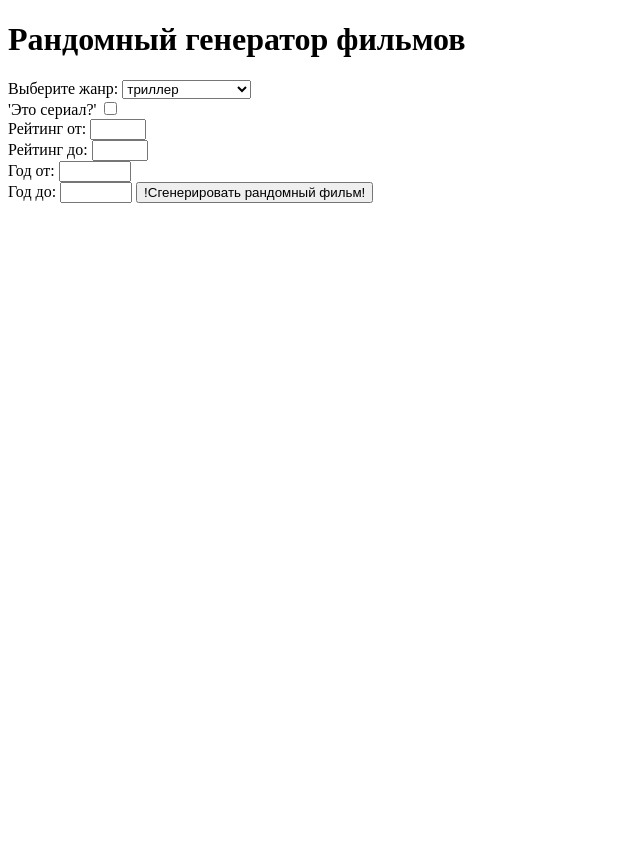
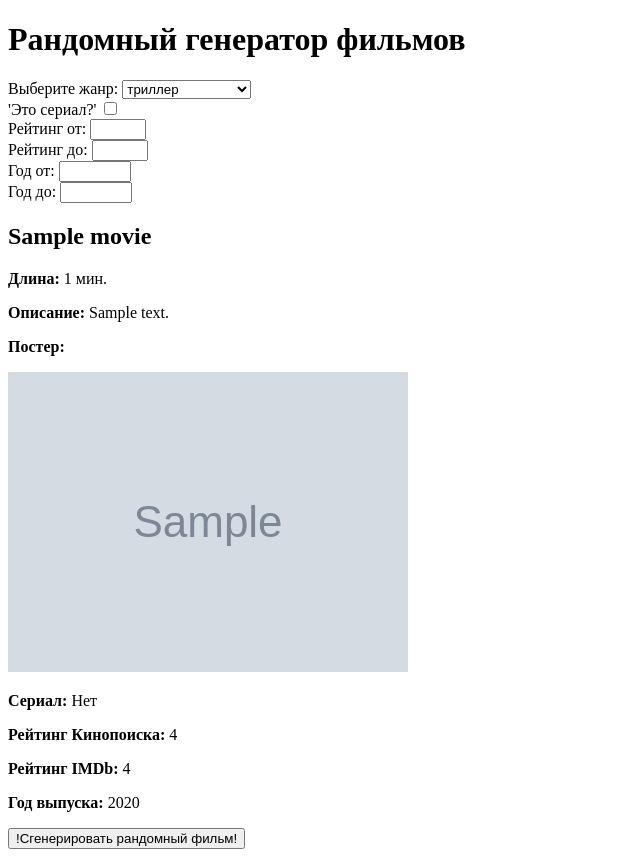
Before and after one commit to gxldmane/KinoAndTochka, a Flask app: template templates/index.html in a window 1280 px wide. Shown: the whole page, without its empty margins (0-640 px from the left). Before the commit the page ends 203 px from the top, so only its background shows below. Run offline with Flask 3, Linux system fonts and the light colour scheme; the template is opened without the code that fills it: most values are stand-ins (such as "Sample title", 1, 10 or a date in 2020); grey boxes marked "Sample" are stand-in pictures.

Commit message:
Update index.html

```diff
--- a/templates/index.html
+++ b/templates/index.html
@@ -57,6 +57,20 @@
         <br>
         <label for="rating_to">Год до:</label>
         <input type="number" id="year_to" name="year_to" min="1959" max="2023" step="1">
+        <br>
+        {% if movie %}
+        <h2>{{ movie.name_ru }}</h2>
+        <p><strong>Длина:</strong> {{ movie.film_length }} мин.</p>
+        <p><strong>Описание:</strong> {{ movie.description }}</p>
+        <p><strong>Постер:</strong></p>
+        <img src="{{ movie.poster_url }}" alt="Movie Poster">
+        <p><strong>Сериал:</strong> {{ "Да" if movie.serial else "Нет" }}</p>
+        <p><strong>Рейтинг Кинопоиска:</strong> {{ movie.rating_kinopoisk or "-" }}</p>
+        <p><strong>Рейтинг IMDb:</strong> {{ movie.rating_imdb or "-" }}</p>
+        <p><strong>Год выпуска:</strong> {{ movie.year }}</p>
+    {% else %}
+        <p>Фильмы, соответствующие вашим критериям, не найдены.</p>
+    {% endif %}
         <button type="submit">!Сгенерировать рандомный фильм!</button>
     </form>
 </body>
```
